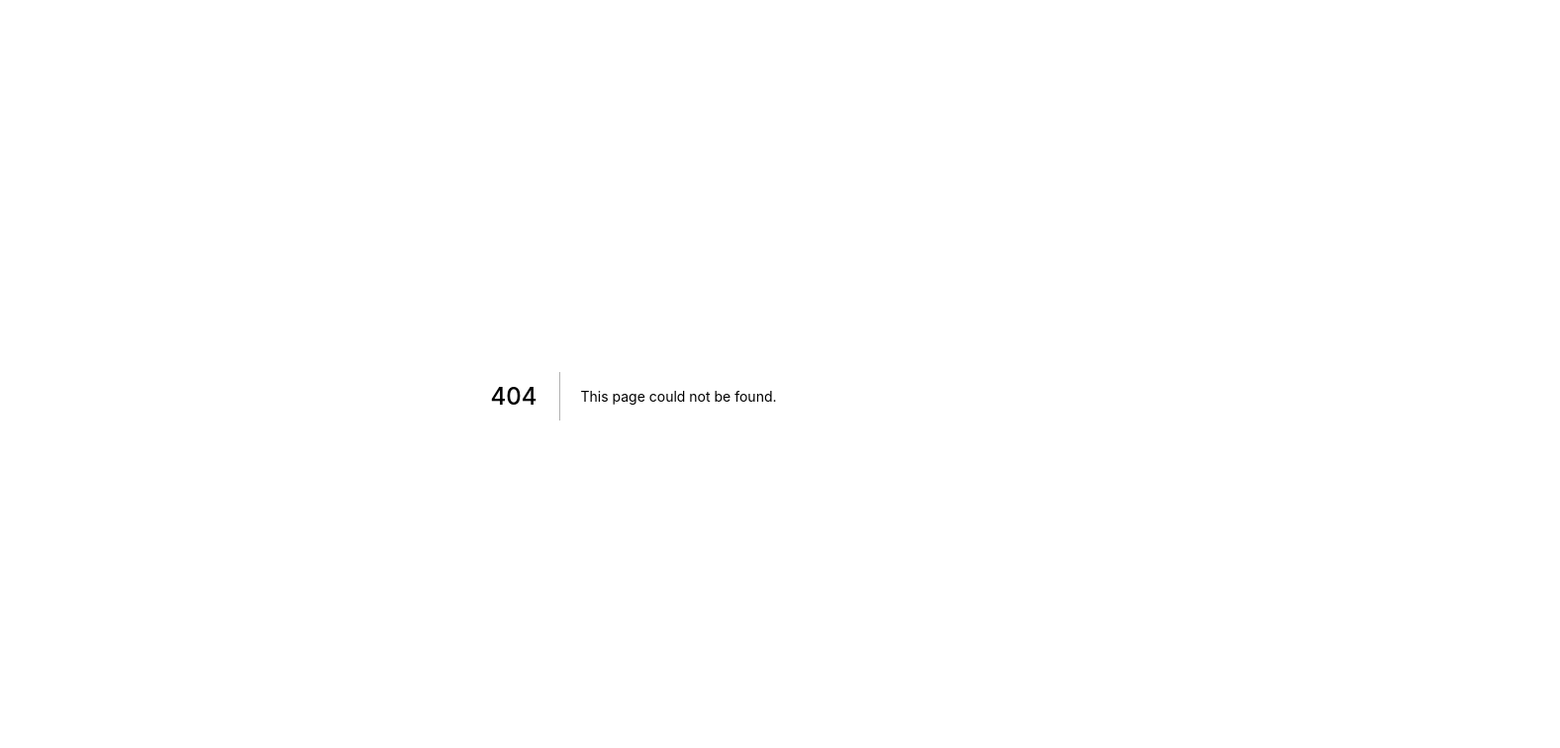
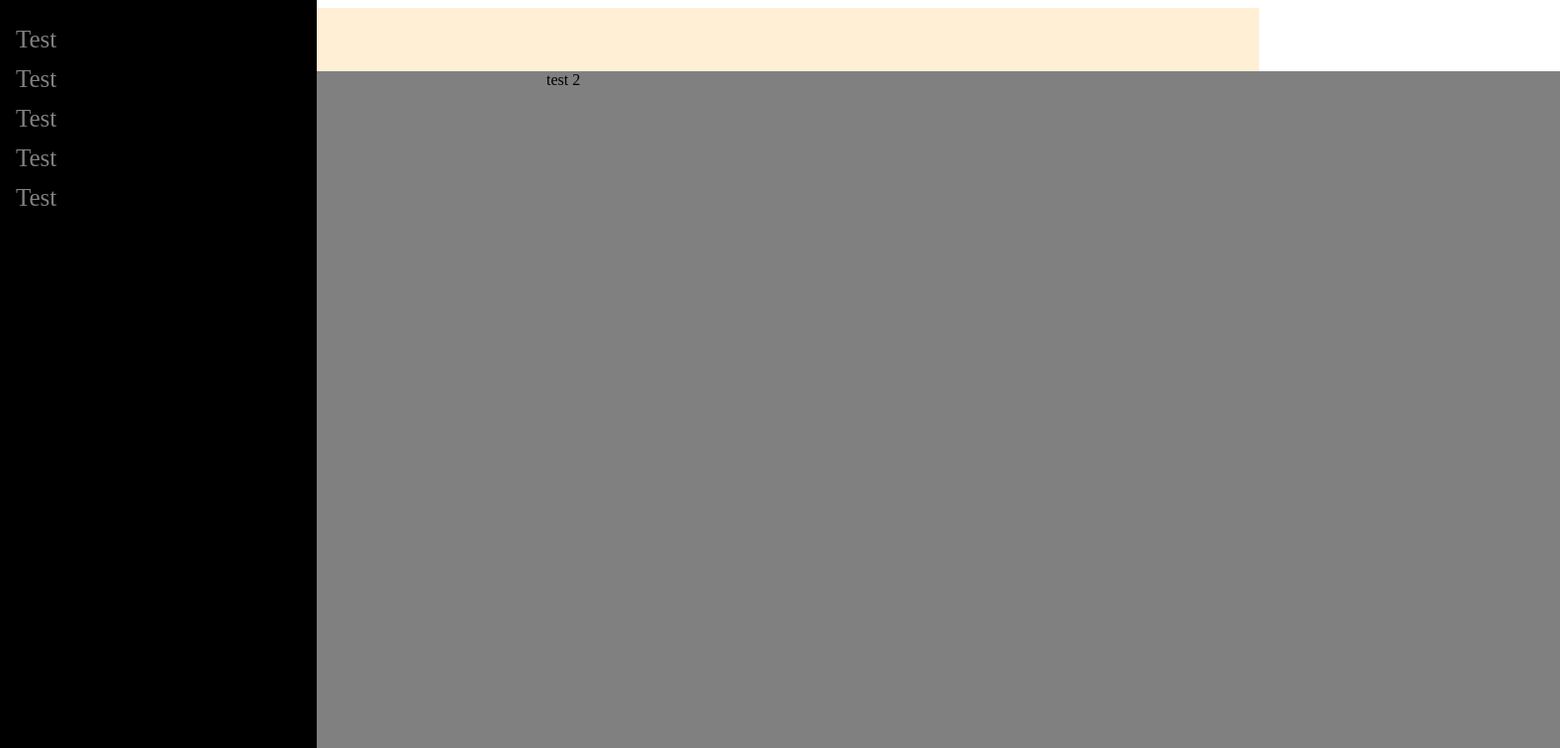
Before and after one commit to linzblue1/Cryptid, a Next.js app: page /chat in a window 1280 px wide. Before the commit this address had no page. Shown: the top 756 px of the page at 99% size, 1576 px wide, since content can reach past the window. Built offline with nearby package versions, Linux system fonts and the light colour scheme.

Commit message:
Setting up skeleton.

```diff
--- /dev/null
+++ b/components/Sidebar.jsx
@@ -0,0 +1,35 @@
+import React from 'react';
+import { Component } from 'react';
+import styled from 'styled-components';
+const SideNav = styled.div`
+    height: 100%;
+    width: 25%;
+    position: fixed;
+    z-index: 1;
+    top: 0;
+    left: 0;
+    background-color: black;
+    overflow-x: hidden;
+    padding-top: 20px;
+`
+const SideNavA = styled.a`
+    padding: 6px 8px 6px 16px;
+    text-decoration: none;
+    font-size: 25px;
+    color: #818181;
+    display: block;
+`
+class Sidebar extends Component {
+    render() {
+        return (
+            <SideNav>
+                <SideNavA href="#">Test</SideNavA>
+                <SideNavA href="#">Test</SideNavA>
+                <SideNavA href="#">Test</SideNavA>
+                <SideNavA href="#">Test</SideNavA>
+                <SideNavA href="#">Test</SideNavA>
+            </SideNav>
+        )
+    }
+}
+export default Sidebar;
--- a/package.json
+++ b/package.json
@@ -10,6 +10,7 @@
   "dependencies": {
     "next": "9.3.5",
     "react": "16.13.1",
-    "react-dom": "16.13.1"
+    "react-dom": "16.13.1",
+    "styled-components": "^5.1.0"
   }
 }
--- /dev/null
+++ b/pages/chat.js
@@ -0,0 +1,32 @@
+import React from 'react';
+import styled from 'styled-components';
+import Sidebar from '../components/Sidebar'
+
+
+const ChatBox = () =>
+    (
+        <Wrapper>
+            <Sidebar></Sidebar>
+            <InnerBox>
+                test 2
+            </InnerBox>
+            <h1>test</h1>
+        </Wrapper>
+    );
+
+const Wrapper = styled.section`
+padding: 4rem;
+background: papayawhip;`
+
+const InnerBox = styled.section`
+height: 100vh;
+width: 80vw;
+background: gray;
+padding-left: 30rem;
+`
+
+const MessageBox = styled.input`
+
+`
+
+export default ChatBox;
--- a/pages/index.js
+++ b/pages/index.js
@@ -12,6 +12,7 @@ export default function Home() {
         <h1 className="title">
           Welcome to <a href="https://nextjs.org">Next.js!</a>
         </h1>
+
 
         <p className="description">
           Get started by editing <code>pages/index.js</code>
```
Also changed, not shown: public/zeit.svg, 1 other file (tests, documents, lock files or other folders).
